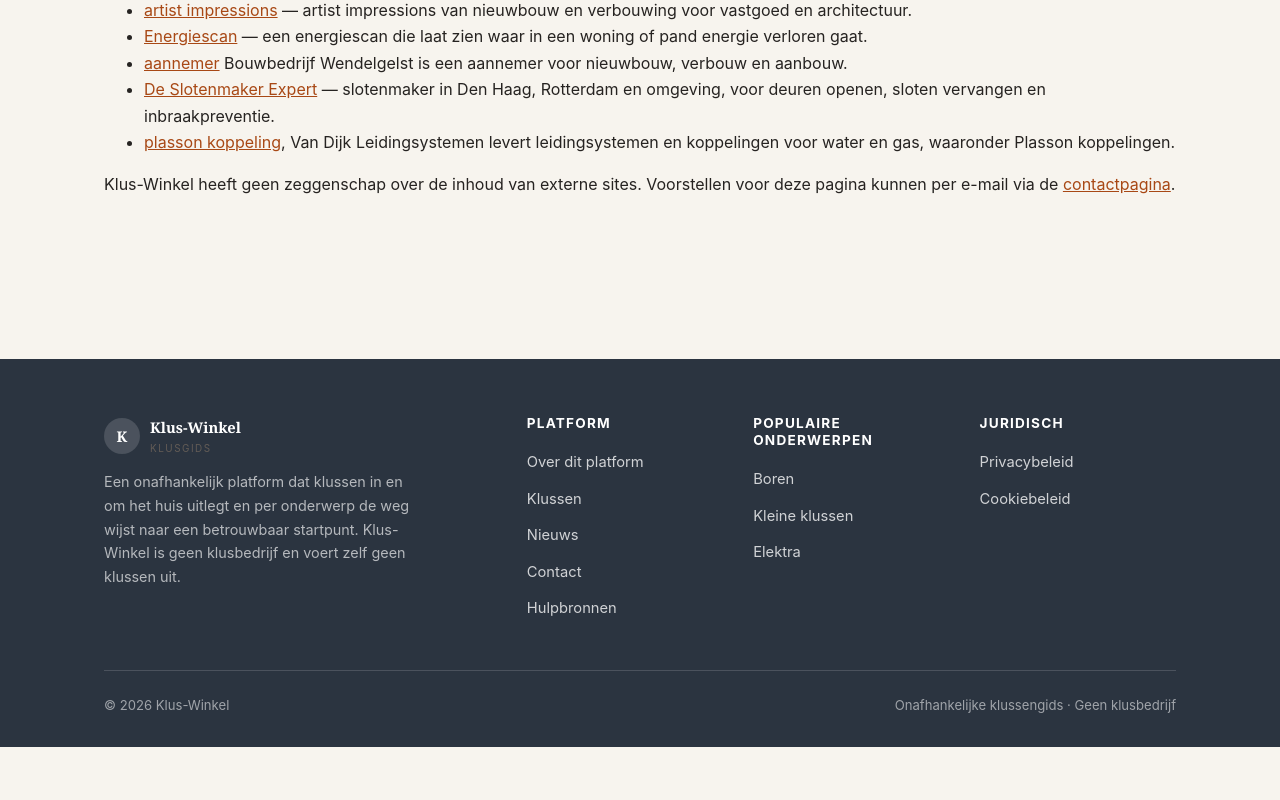
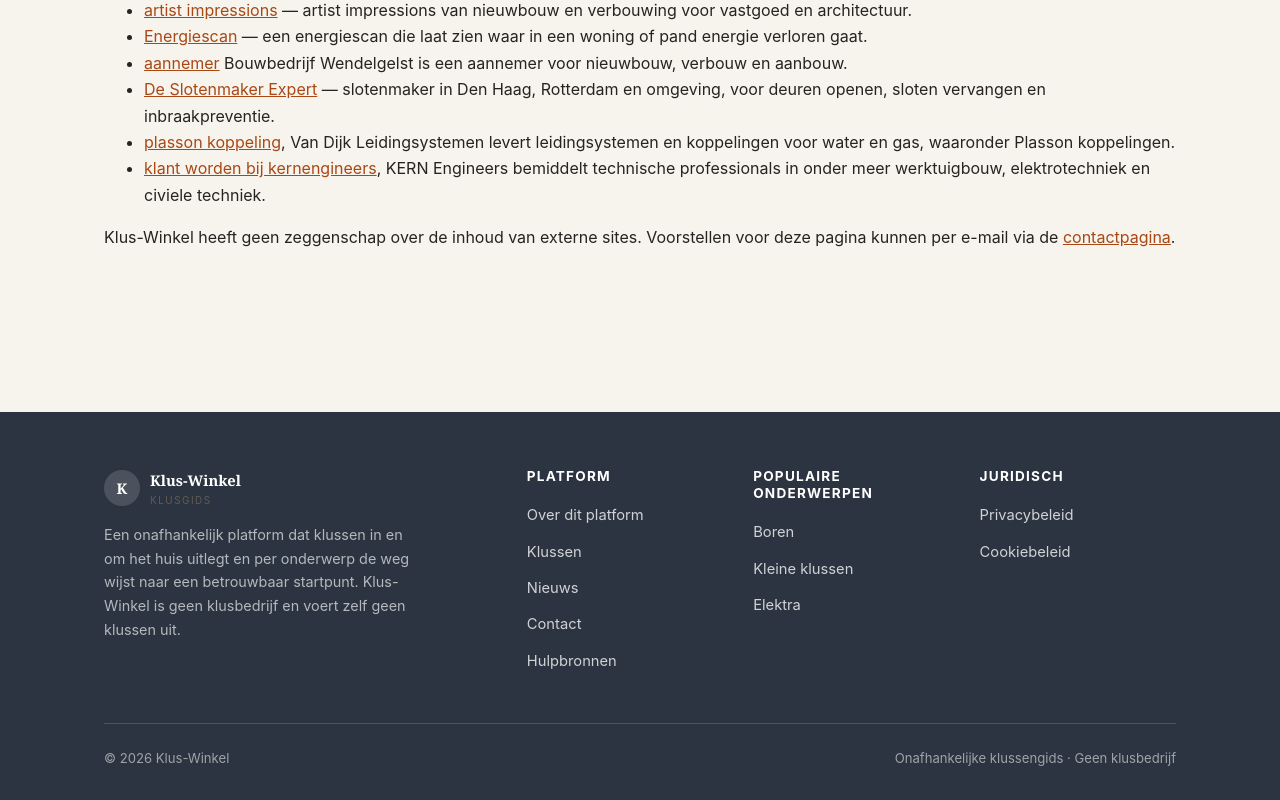
Before and after one commit to alexjknol-del/Klus-Winkel.nl, a plain HTML site: page hulpbronnen.html in a window 1280 px wide. Shown: the part 1060-1860 px from the top of the page. Before the commit the page ends 1807 px from the top, so only its background shows below. Drawn offline with Linux system fonts and the light colour scheme.

Commit message:
Partnerlinks toegevoegd

```diff
--- a/hulpbronnen.html
+++ b/hulpbronnen.html
@@ -60,6 +60,7 @@
       <li><a href="https://normenergie.nl/energiescan/">Energiescan</a> — een energiescan die laat zien waar in een woning of pand energie verloren gaat.</li><li><a href="https://bouwbedrijf-wendelgelst.nl/aannemer/">aannemer</a> Bouwbedrijf Wendelgelst is een aannemer voor nieuwbouw, verbouw en aanbouw.</li>
       <li><a href="https://deslotenmakerexpert.nl/">De Slotenmaker Expert</a> — slotenmaker in Den Haag, Rotterdam en omgeving, voor deuren openen, sloten vervangen en inbraakpreventie.</li>
       <li><a href="https://www.vandijkleidingsystemen.nl/1558-plasson-koppeling">plasson koppeling</a>, Van Dijk Leidingsystemen levert leidingsystemen en koppelingen voor water en gas, waaronder Plasson koppelingen.</li>
+      <li><a href="https://kernengineers.nl/">klant worden bij kernengineers</a>, KERN Engineers bemiddelt technische professionals in onder meer werktuigbouw, elektrotechniek en civiele techniek.</li>
     </ul>
     <p>Klus-Winkel heeft geen zeggenschap over de inhoud van externe sites. Voorstellen voor deze pagina kunnen per e-mail via de <a href="/contact.html">contactpagina</a>.</p>
   </div>
```
